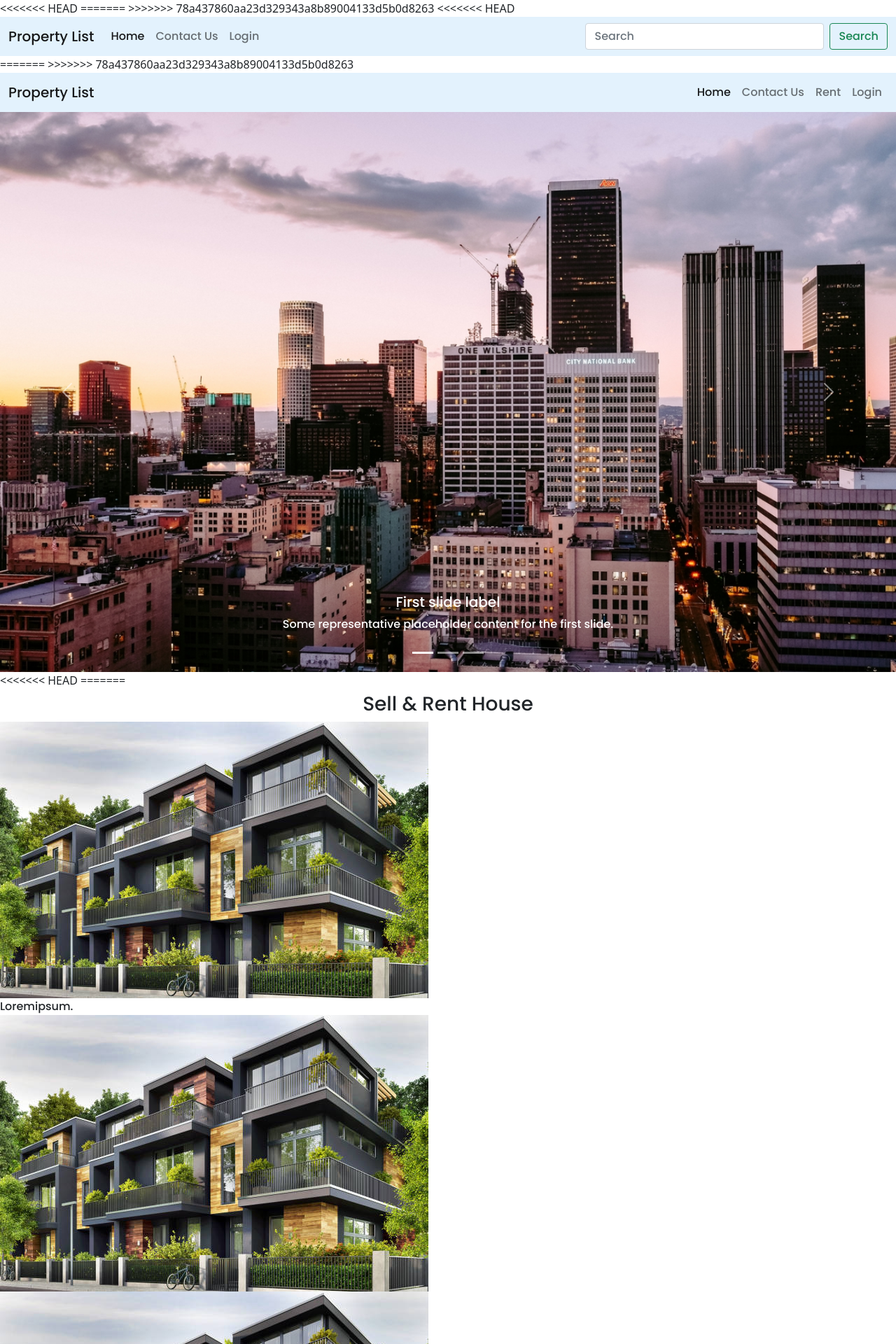
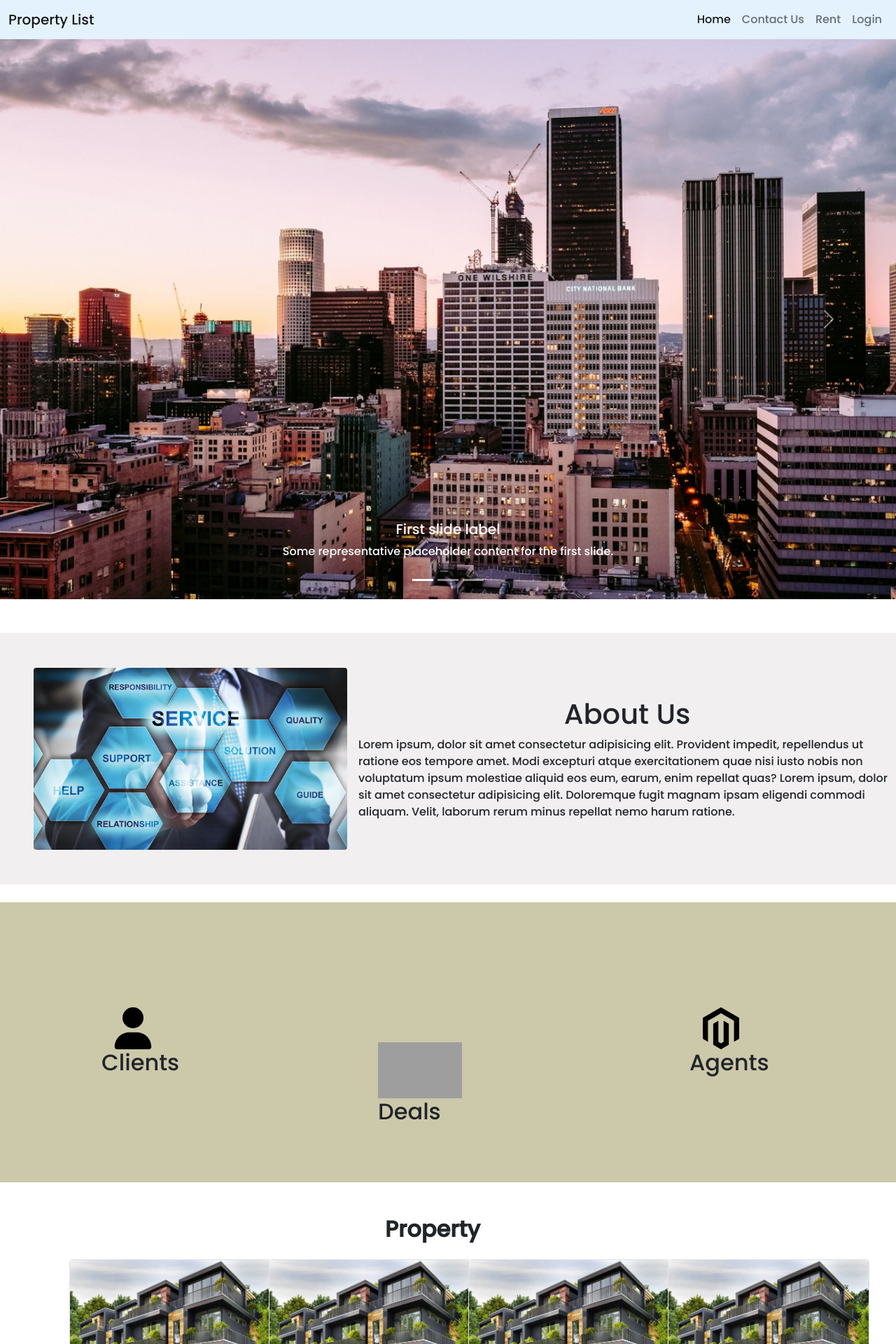
Before and after one commit to milanpatel1822/Property_List-, a PHP site: page /index.php in a window 1280 px wide. Shown: the top 1920 px of the page at 70% size. Run offline with PHP 8.4, Linux system fonts and the light colour scheme; grey boxes are pictures that could not be loaded.

Commit message:
some chnages

```diff
--- a/header.php
+++ b/header.php
@@ -2,56 +2,19 @@
 <html lang="en">
 
 <head>
-<<<<<<< HEAD
+
     <meta charset="UTF-8">
     <meta name="viewport" content="width=device-width, initial-scale=1.0">
     <title>Property List - GET YOUR DREAM HOUSE</title>
     <link href="https://cdn.jsdelivr.net/npm/bootstrap@5.0.2/dist/css/bootstrap.min.css" rel="stylesheet" integrity="sha384-EVSTQN3/azprG1Anm3QDgpJLIm9Nao0Yz1ztcQTwFspd3yD65VohhpuuCOmLASjC" crossorigin="anonymous">
     <link rel="stylesheet" href="css/style.css">
     <link rel="stylesheet" href="css/contact.css">
-=======
-  <meta charset="UTF-8">
-  <meta name="viewport" content="width=device-width, initial-scale=1.0">
-  <title>Property List - GET YOUR DREAM HOUSE</title>
-  <link rel="stylesheet" href="css/style.css">
-  <link href="https://cdn.jsdelivr.net/npm/bootstrap@5.0.2/dist/css/bootstrap.min.css" rel="stylesheet"
-    integrity="sha384-EVSTQN3/azprG1Anm3QDgpJLIm9Nao0Yz1ztcQTwFspd3yD65VohhpuuCOmLASjC" crossorigin="anonymous">
->>>>>>> 78a437860aa23d329343a8b89004133d5b0d8263
+
 </head>
 
 <body>
 
 
-<<<<<<< HEAD
-<!-- Start Navbar -->
-<nav class="navbar navbar-expand-lg navbar-light" style="background-color: #e3f2fd;">
-        <div class="container-fluid">
-          <a class="navbar-brand" href="#">Property List</a>
-          <button class="navbar-toggler" type="button" data-bs-toggle="collapse" data-bs-target="#navbarSupportedContent" aria-controls="navbarSupportedContent" aria-expanded="false" aria-label="Toggle navigation">
-            <span class="navbar-toggler-icon"></span>
-          </button>
-          <div class="collapse navbar-collapse" id="navbarSupportedContent">
-            <ul class="navbar-nav me-auto mb-2 mb-lg-0">
-              <li class="nav-item">
-                <a class="nav-link active" aria-current="page" href="#">Home</a>
-              </li>
-              <li class="nav-item">
-                <a class="nav-link" href="#Contact">Contact Us</a>
-              </li>
-              <li class="nav-item">
-                <a class="nav-link" onclick="showModal()">Login</a>
-              </li>
-            </ul>
-            <form class="d-flex">
-              <input class="form-control me-2" type="search" placeholder="Search" aria-label="Search">
-              <button class="btn btn-outline-success" type="submit">Search</button>
-            </form>
-          </div>
-        </div>
-      </nav>
-       <!-- End Navbar  -->
-=======
->>>>>>> 78a437860aa23d329343a8b89004133d5b0d8263
 
 
   <!-- Start Navbar -->
--- a/index.php
+++ b/index.php
@@ -49,32 +49,6 @@
 </div>
 
 
-
-<<<<<<< HEAD
-<!-- Welcome PopUp notification  -->
-=======
-<div class="card-head" value="Service">
-  <div class="heading option-heading">
-    <h3>Sell & Rent House</h3>
-  </div>
-  <div class="card-container">
-    <div class="card-item">
-      <img src="img/bg.jpg" alt="">
-      <p class="card-text">Loremipsum.</p>
-    </div>
-    <div class="card-item">
-      <img src="img/bg.jpg" alt="">
-    </div>
-    <div class="card-item">
-      <img src="img/bg.jpg" alt="">
-    </div>
-    <div class="card-item">
-      <img src="img/bg.jpg" alt="">
-    </div>
-  </div>
-</div>
-
->>>>>>> 78a437860aa23d329343a8b89004133d5b0d8263
 <div class="notification">
   <p>Welcome Sir,</p>
   <span class="notification_program"></span>
```
